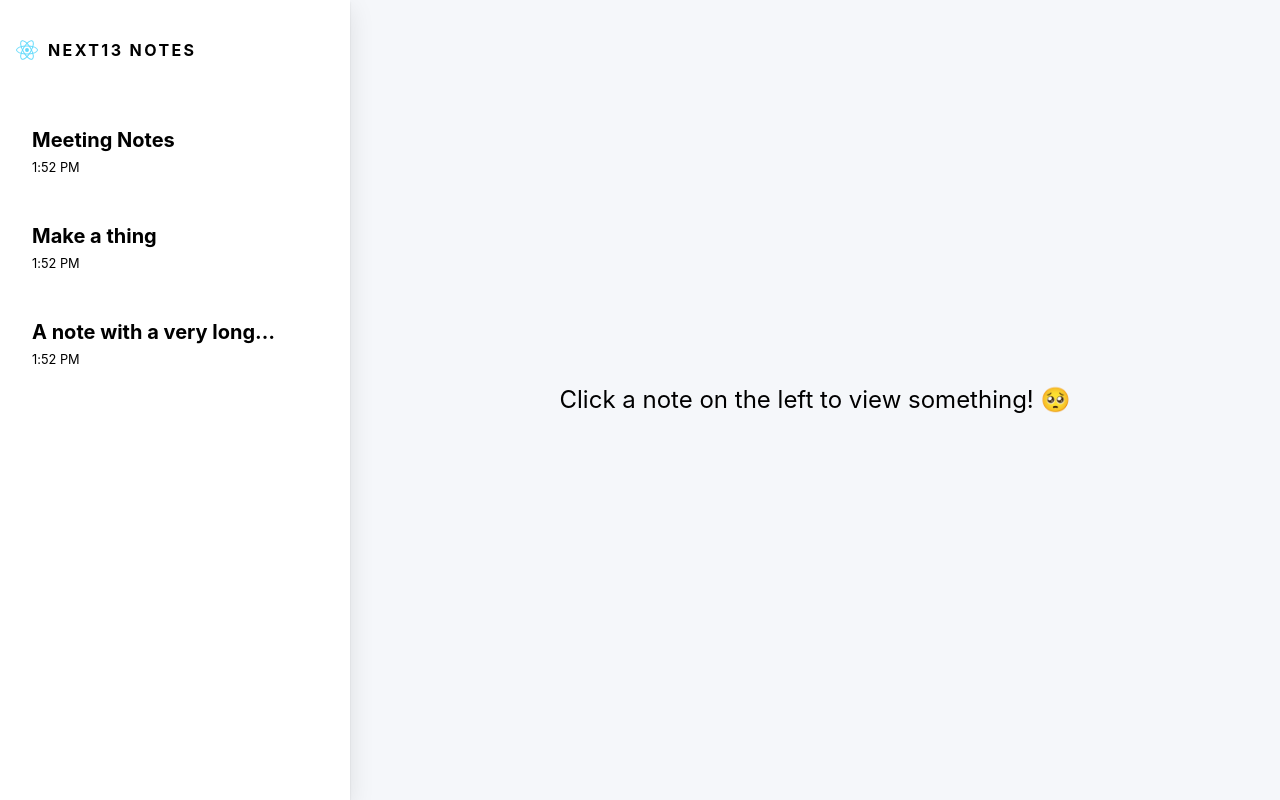
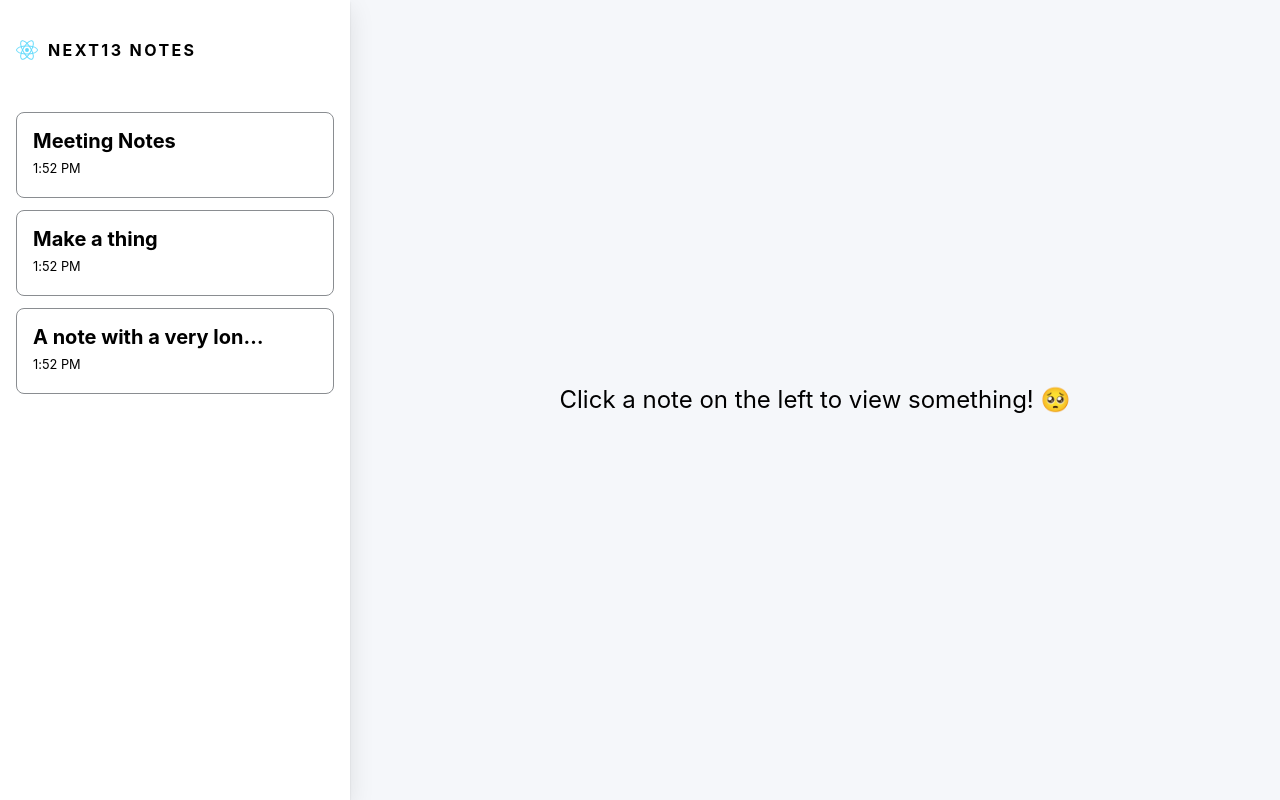
Before and after one commit to luckyman1004/next13_note_react, a Next.js app: page / in a window 1280 px wide. Built offline with nearby package versions, Linux system fonts and the light colour scheme.

Commit message:
update note-list-item styles

```diff
--- a/src/app/(components)/SidebarNote.tsx
+++ b/src/app/(components)/SidebarNote.tsx
@@ -1,5 +1,6 @@
 import { format, isToday } from "date-fns";
 import { Note } from "data/notes";
+import Link from "next/link";
 
 type SidebarNoteProps = {
   note: Note;
@@ -12,12 +13,12 @@ const SidebarNote = ({ note }: SidebarNoteProps) => {
     : format(updatedAt, "M/d/yy");
 
   return (
-    <div className="sidebar-note-list-item">
+    <Link href={`/note/${note.id}`} className="sidebar-note-list-item">
       <header className="sidebar-note-header">
         <strong>{note.title}</strong>
         <small>{lastUpdatedAt}</small>
       </header>
-    </div>
+    </Link>
   );
 };
 
--- a/src/styles/globals.css
+++ b/src/styles/globals.css
@@ -306,6 +306,10 @@ ul.notes-list {
   max-height: 100px;
   transition: max-height 250ms ease-out;
   transform: scale(1);
+  color: initial;
+  text-decoration: none;
+  border: 1px solid var(--gray-60);
+  border-radius: 0.5rem;
 }
 .sidebar-note-list-item.note-expanded {
   max-height: 300px;
@@ -314,6 +318,16 @@ ul.notes-list {
 .sidebar-note-list-item.flash {
   animation-name: flash;
   animation-duration: 0.6s;
+}
+
+.sidebar-note-list-item:focus {
+  box-shadow: var(--outline-box-shadow);
+}
+.sidebar-note-list-item:hover,
+.sidebar-note-list-item:active {
+  background: var(--gray-90);
+  color: initial;
+  text-decoration: none;
 }
 
 .sidebar-note-open {
```
